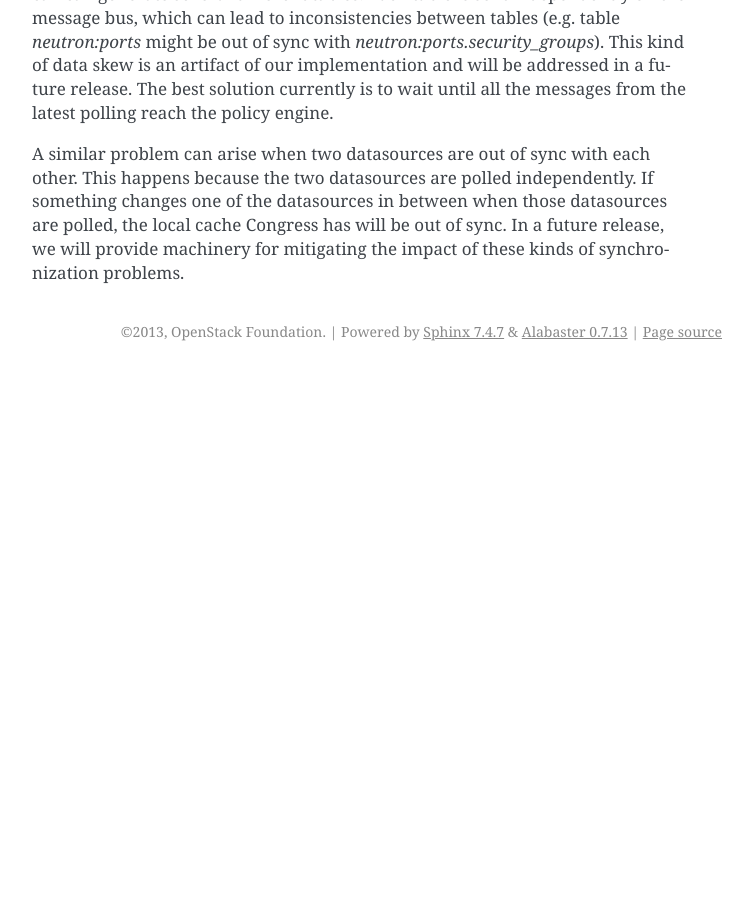
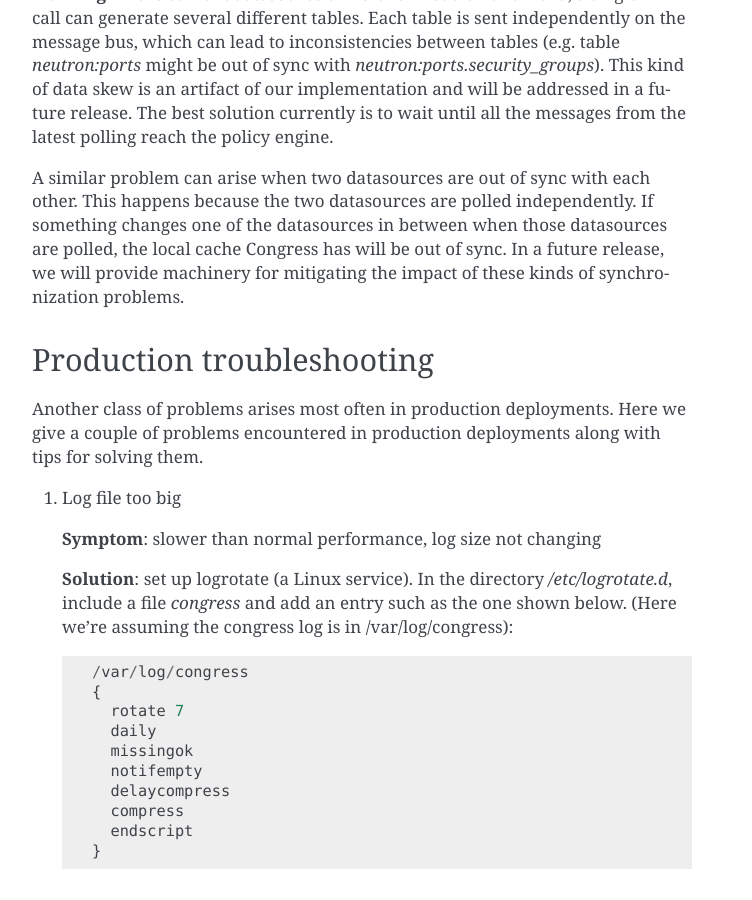
Before and after one commit to openstack-archive/congress, a Sphinx documentation site: the page built from doc/source/troubleshooting.rst, in a window 1280 px wide and 900 px high, scrolled down 8915 px. Shown: the whole window, without its empty margins (388-1140 px from the left). Built offline with Sphinx 7.4.7, drawn with Linux system fonts in a browser that asks for light colours; before the commit the page ends 9286 px from its top, so only the background shows below that; some of the changed text lies outside the part shown.

Commit message:
Add note about logrotate to docs
Change-Id: Ifc2eadd7e73d54932c4caf194a7775064495bb85

```diff
--- a/doc/source/troubleshooting.rst
+++ b/doc/source/troubleshooting.rst
@@ -11,7 +11,8 @@ and now something is not behaving the way you think it should.
 Let's say you're using the policy that follows (from the tutorial),
 but the *error* table does not contain the rows you expect.  In
 this document, we describe how to figure out what the problem is
-and hopefully how to fix it.::
+and hopefully how to fix it.  At the end we also detail a collection
+of problems and tips for how to fix them.  ::
 
     error(name2) :-
       neutron:ports(a, b, c, d, e, f, g, network_id, tenant_id, j, k, l, m, n, device_id, p),
@@ -454,3 +455,30 @@ changes one of the datasources in between when those datasources are polled,
 the local cache Congress has will be out of sync.  In a future release, we
 will provide machinery for mitigating the impact of these kinds of synchronization
 problems.
+
+
+Production troubleshooting
+----------------------------
+
+Another class of problems arises most often in production deployments.
+Here we give a couple of problems encountered in production deployments
+along with tips for solving them.
+
+1. Log file too big
+  **Symptom**: slower than normal performance, log size not changing
+
+  **Solution**: set up logrotate (a Linux service).  In the directory
+  `/etc/logrotate.d`, include a file `congress` and add an entry
+  such as the one shown below.  (Here we're assuming the congress log
+  is in /var/log/congress)::
+
+    /var/log/congress
+    {
+      rotate 7
+      daily
+      missingok
+      notifempty
+      delaycompress
+      compress
+      endscript
+    }
```
